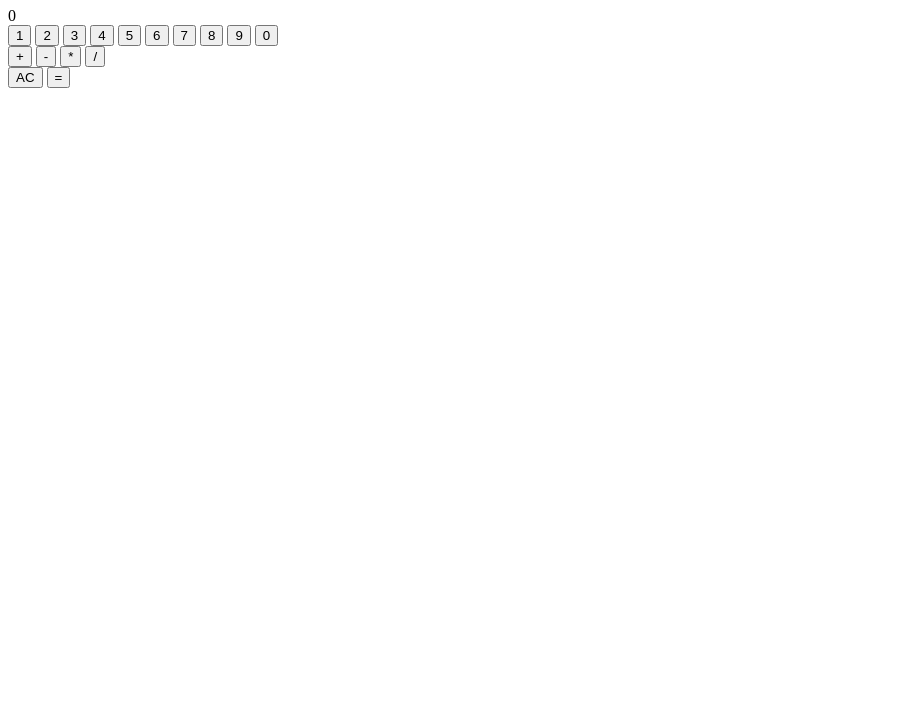
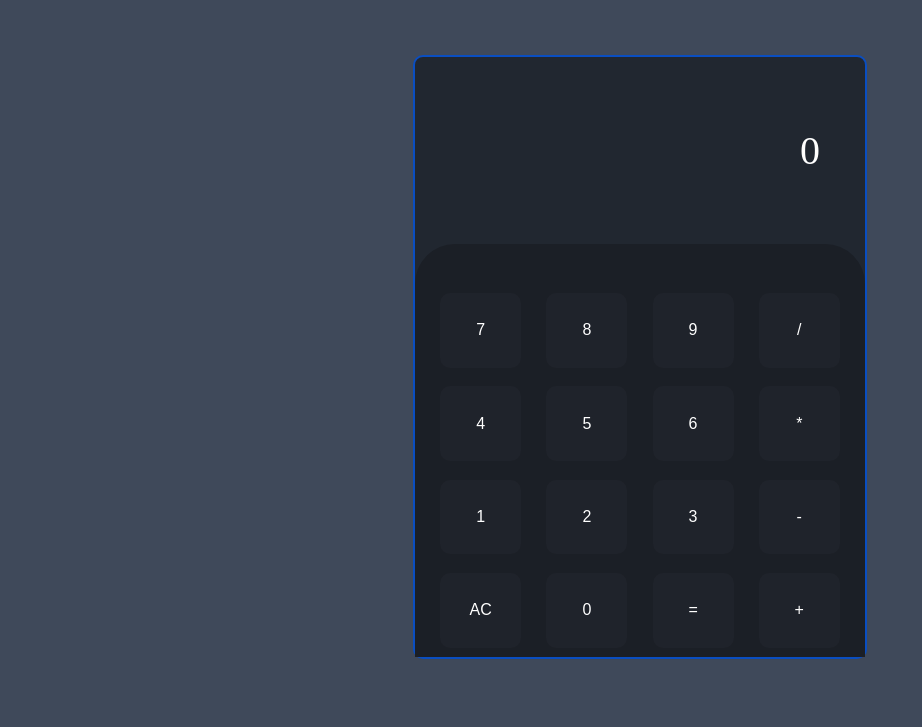
Before and after one commit to Smoqee/calculator, a plain HTML site: page index.html in a window 1280 px wide. Shown: the part 73-800 px from the top of the page, without its empty margins (0-922 px from the left). Drawn offline with Linux system fonts and the light colour scheme.

Commit message:
Change css design

```diff
--- a/index.html
+++ b/index.html
@@ -2,40 +2,44 @@
 <html lang="en">
 <head>
     <meta charset="UTF-8">
-    <link href="style.css" type="stylesheet">
+    <link href="style.css" rel="stylesheet">
     <script src="main.js" defer></script>
 
 </head>
 <body>
-    <h1>Calculator</h1>
+    <div class="container">
+        <div id="display">0
+        </div>
+        <div id="input">
+            <div class="row">
 
-    <div class="container">
-        <div id="display">0</div>
-        <div id="input">
-            <div id="left-area">
+                <button class="digit">7</button>
+                <button class="digit">8</button>
+                <button class="digit">9</button>
+                <button class="operation">/</button>
+            </div>
+
+            <div class="row">
+                <button class="digit">4</button>
+                <button class="digit">5</button>
+                <button class="digit">6</button>
+                <button class="operation">*</button>
+            </div>
+
+            <div class="row">
                 <button class="digit">1</button>
                 <button class="digit">2</button>
                 <button class="digit">3</button>
-                <button class="digit">4</button>
-                <button class="digit">5</button>
-                <button class="digit">6</button>
-                <button class="digit">7</button>
-                <button class="digit">8</button>
-                <button class="digit">9</button>
+                <button class="operation">-</button>
+            </div>
+
+            <div class="row">
+                <button class="initiation">AC</button>
                 <button class="digit">0</button>
+                <button class="initiation">=</button>
+                <button class="operation">+</button>
             </div>
-            <div id="right-area">
-                <div id="operations">
-                    <button class="operation">+</button>
-                    <button class="operation">-</button>
-                    <button class="operation">*</button>
-                    <button class="operation">/</button>
-                </div>
-                <div id="initiations">
-                    <button class="initiation">AC</button>
-                    <button class="initiation">=</button>
-                </div>
-            </div>
+
         </div>
     </div>
 </body>
--- a/style.css
+++ b/style.css
@@ -0,0 +1,57 @@
+body {
+    background-color: #3f495a;
+    display: flex;
+    justify-content: center;
+    margin: 10% 0 0 0 ;
+}
+.container {
+    background-color: hsl(219, 18%, 16%);
+    height: 600px;
+    width: 450px;
+    border: 2px solid #005effb3;
+    border-radius: 10px;
+    margin: 0;
+    display: flex;
+    flex-direction: column;
+    justify-content: space-between;
+}
+
+
+#display {
+    color: white;
+    font-size: 40px;
+    margin-right: 10%;
+    height: 40%;
+    display: flex;
+    justify-content: right;
+    align-items: center;
+}
+
+#input {
+    border-radius: 40px 40px 0 0;
+    padding-top: 40px;
+    background-color: #1b1f26;
+    height: 80%;
+    display: flex;
+    flex-direction: column;
+    justify-content: space-between;
+
+}
+
+button {
+    border-radius: 10px;
+    width: 18%;
+    height: 80%;
+    border: none;
+    padding: 0;
+    background: #2a2d3653;
+    color: white;
+    font-size: 16px;
+}
+
+.row {
+    align-items: center;
+    height: 25%;
+    display: flex;
+    justify-content: space-evenly;
+}
```
